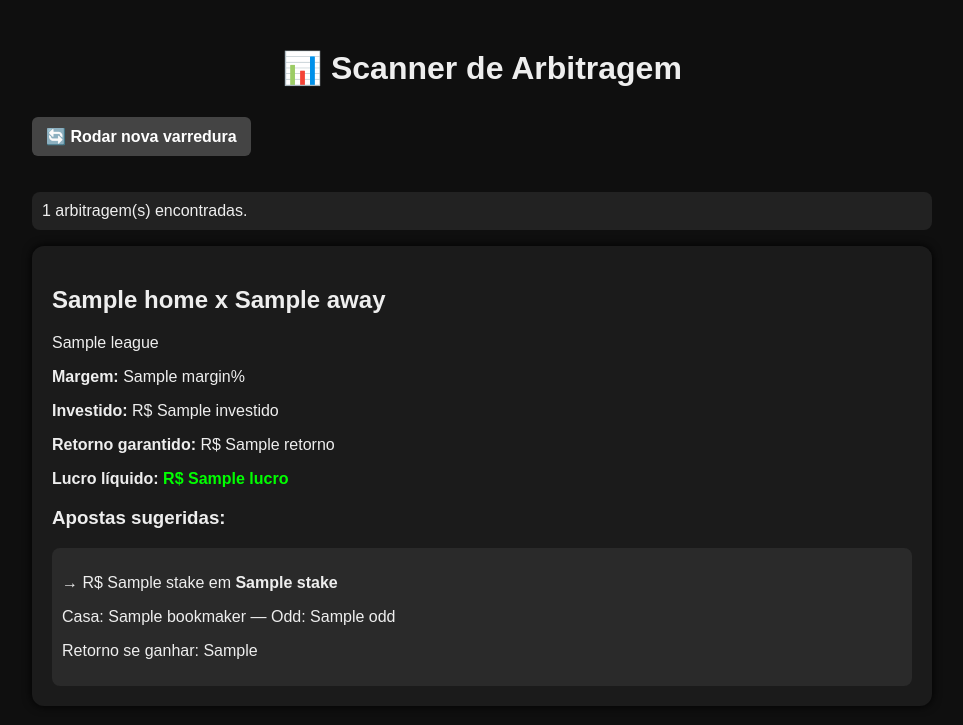
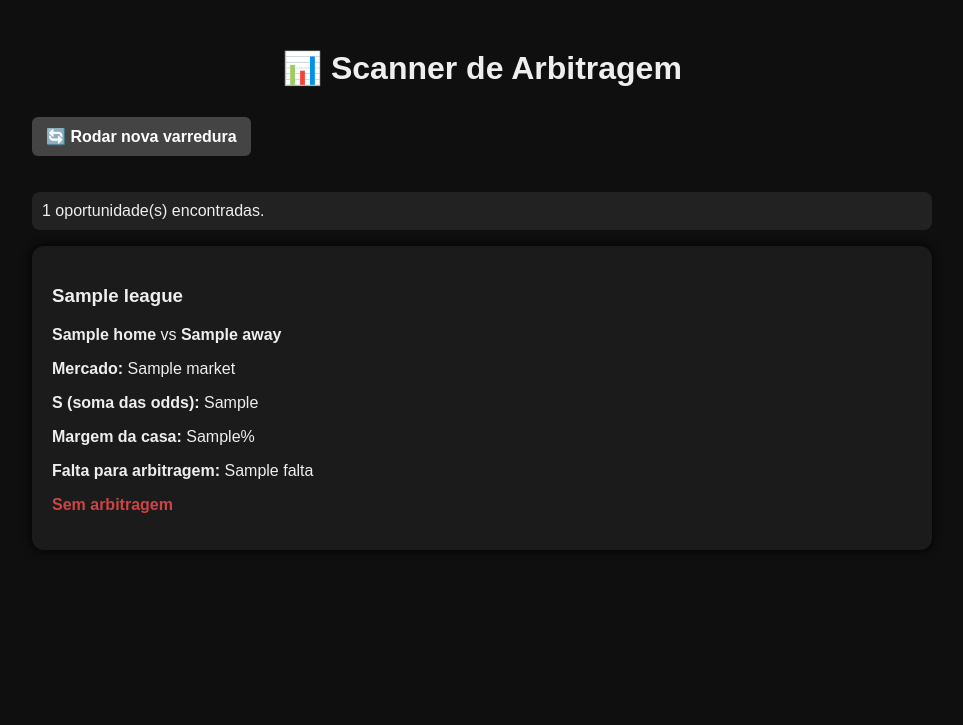
Before and after one commit to GeanFilho/arbitragem_bot, a Flask app: template templates/index.html in a window 1280 px wide. Shown: the top 725 px of the page, without its empty margins (158-1121 px from the left). Run offline with Flask 3, Linux system fonts and the light colour scheme; the template is opened without the code that fills it: most values are stand-ins (such as "Sample title", 1, 10 or a date in 2020).

Commit message:
UI: adicionar liga, times e campos S / margem / quase arbitragem no index.html + melhorias no main_logic

```diff
--- a/main_logic.py
+++ b/main_logic.py
@@ -6,7 +6,7 @@ from typing import List, Dict
 
 from arbitrage.calculator import check_surebet, calculate_stakes
 from utils import calcular_lucro
-from config import BANKROLL, MIN_MARGIN
+from config import BANKROLL
 from odds_providers.api_football import get_matches_with_odds
 
 
@@ -19,15 +19,19 @@ def salvar_log(resultados: List[Dict]) -> None:
         json.dump(resultados, f, indent=2, ensure_ascii=False)
 
 
+def calcular_s_margem(outcomes):
+    """Calcula soma S e margem da casa."""
+    inv_probs = [1 / o["odd"] for o in outcomes]
+    S = sum(inv_probs)
+    margem = (S - 1) * 100
+    return S, margem
+
+
 def buscar_arbitragem() -> List[Dict]:
     """
-    Scanner global usando API-Football, em múltiplos mercados:
-    - 1x2
-    - Over/Under
-    - Handicap
-    - BTTS
-    - Double Chance
-    - Draw No Bet
+    Agora retorna SEMPRE os 20 mercados mais favoráveis
+    - Com arbitragem real (S < 1)
+    - Ou quase arbitragem (S > 1 mas perto)
     """
 
     matches = get_matches_with_odds()
@@ -38,8 +42,8 @@ def buscar_arbitragem() -> List[Dict]:
         if len(outcomes) < 2:
             continue
 
-        # pegar a melhor odd por nome de resultado (Home / Away / Over 2.5 / etc.)
-        best: Dict[str, Dict] = {}
+        # Pega a melhor odd de cada resultado (melhor por nome)
+        best = {}
         for o in outcomes:
             name = o["name"]
             if name not in best or o["odd"] > best[name]["odd"]:
@@ -49,33 +53,42 @@ def buscar_arbitragem() -> List[Dict]:
         if len(best_list) < 2:
             continue
 
-        has_surebet, margin = check_surebet(best_list)
+        # calcular arbitragem e variáveis do mercado
+        has_surebet, margin_sure = check_surebet(best_list)
 
-        if not has_surebet or margin < MIN_MARGIN:
-            continue
+        S, margem_casa = calcular_s_margem(best_list)
+        falta = S - 1  # quanto falta pra virar arbitragem
 
-        stakes = calculate_stakes(best_list, BANKROLL)
-        if not stakes:
-            continue
+        stakes = calculate_stakes(best_list, BANKROLL) if has_surebet else []
 
-        investido, retorno, lucro = calcular_lucro(stakes)
+        investido = retorno = lucro = 0
+        if stakes:
+            investido, retorno, lucro = calcular_lucro(stakes)
 
         resultados.append({
             "league": match["league"],
             "home": match["home"],
             "away": match["away"],
-            "market": match.get("market", "desconhecido"),
-            "margin": round(margin, 2),
+            "market": match["market"],
+
+            "S": round(S, 4),
+            "margem_casa": round(margem_casa, 2),
+            "falta": round(falta, 4),
+
+            "has_surebet": has_surebet,
+            "margin_sure": round(margin_sure, 2),
+
+            "stakes": stakes,
             "investido": investido,
             "retorno": retorno,
             "lucro": lucro,
-            "stakes": stakes,
         })
 
-    # ordena pelo lucro líquido
-    resultados.sort(key=lambda x: x["lucro"], reverse=True)
+    # ordenar pelas melhores oportunidades
+    resultados.sort(key=lambda x: x["S"])
 
-    # salva log
-    salvar_log(resultados)
+    # top 20
+    top = resultados[:20]
 
-    return resultados
+    salvar_log(top)
+    return top
--- a/templates/index.html
+++ b/templates/index.html
@@ -5,27 +5,40 @@
 <p class="msg">Nenhuma arbitragem encontrada.</p>
 
 {% else %}
-<p class="msg">{{ surebets|length }} arbitragem(s) encontradas.</p>
+<p class="msg">{{ surebets|length }} oportunidade(s) encontradas.</p>
 
 {% for sb in surebets %}
 <div class="card">
-    <h2>{{ sb.home }} x {{ sb.away }}</h2>
-    <p class="liga">{{ sb.league }}</p>
 
-    <p><strong>Margem:</strong> {{ sb.margin }}%</p>
-    <p><strong>Investido:</strong> R$ {{ sb.investido }}</p>
-    <p><strong>Retorno garantido:</strong> R$ {{ sb.retorno }}</p>
-    <p><strong>Lucro líquido:</strong> <span class="lucro">R$ {{ sb.lucro }}</span></p>
+    <h3>{{ sb.league }}</h3>
+    <p><b>{{ sb.home }}</b> vs <b>{{ sb.away }}</b></p>
 
-    <h3>Apostas sugeridas:</h3>
+    <p><b>Mercado:</b> {{ sb.market }}</p>
+    <p><b>S (soma das odds):</b> {{ sb.S }}</p>
+    <p><b>Margem da casa:</b> {{ sb.margem_casa }}%</p>
+    <p><b>Falta para arbitragem:</b> {{ sb.falta }}</p>
 
-    {% for s in sb.stakes %}
-    <div class="stake">
-        <p>→ R$ {{ s.stake }} em <strong>{{ s.name }}</strong></p>
-        <p>Casa: {{ s.bookmaker }} — Odd: {{ s.odd }}</p>
-        <p>Retorno se ganhar: {{ s.return_if_win }}</p>
-    </div>
-    {% endfor %}
+    {% if sb.has_surebet %}
+        <p style="color: green;"><b>ARBITRAGEM ENCONTRADA!</b></p>
+        <p><b>Lucro líquido:</b> R$ {{ sb.lucro }}</p>
+
+        <h4>Stakes ideais:</h4>
+        <ul>
+        {% for st in sb.stakes %}
+            <li>
+                Resultado: <b>{{ st.name }}</b> —
+                Odd: {{ st.odd }} —
+                Casa: {{ st.bookmaker }} —
+                Aposta: <b>R$ {{ st.stake }}</b> —
+                Retorno: R$ {{ st.return_if_win }}
+            </li>
+        {% endfor %}
+        </ul>
+
+    {% else %}
+        <p style="color: #c44;"><b>Sem arbitragem</b></p>
+    {% endif %}
+
 </div>
 {% endfor %}
 {% endif %}
```
